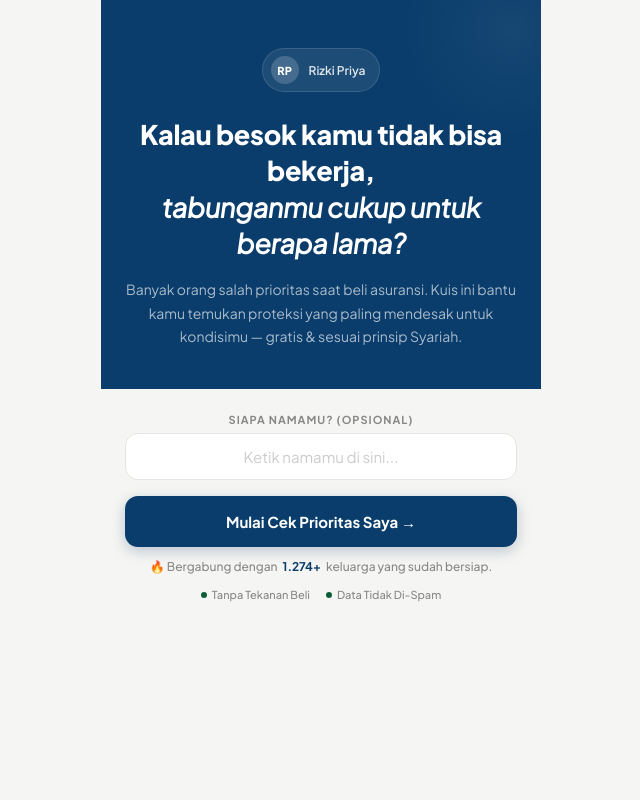
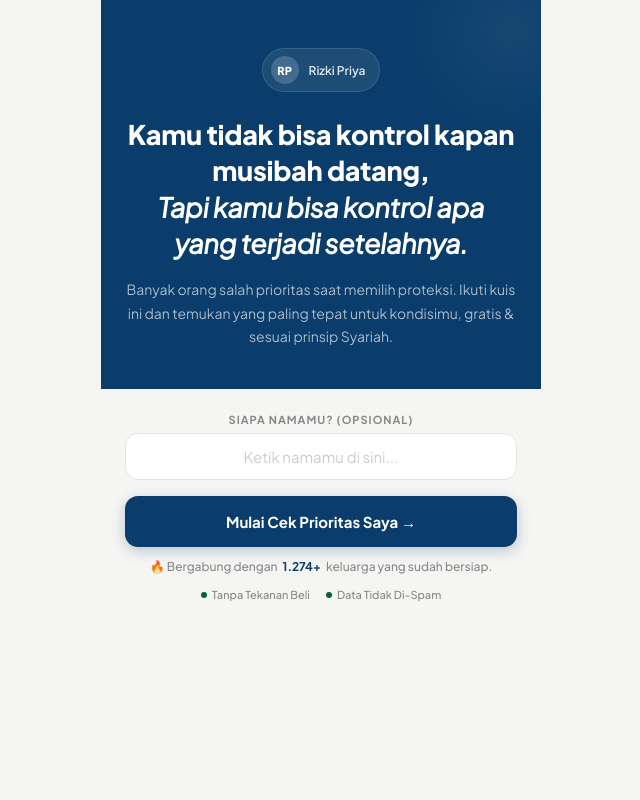
Before and after one commit to rizkipriya/kuis-kebutuhan-proteksi, a plain HTML site: page index.html in a window 1280 px wide. Shown: the whole page, without its empty margins (319-959 px from the left). Drawn offline with Linux system fonts and the light colour scheme.

Commit message:
Update index.html

```diff
--- a/index.html
+++ b/index.html
@@ -394,10 +394,10 @@ body {
       <div class="agent-pill-name" id="av-name-intro">Rizki Priya</div>
     </div>
     <div style="font-size:27px; font-weight:800; line-height:1.35; margin-bottom:16px; letter-spacing:-.3px;">
-      Kalau besok kamu tidak bisa bekerja,<br><em>tabunganmu cukup untuk berapa lama?</em>
+      Kamu tidak bisa kontrol kapan musibah datang,<br><em>Tapi kamu bisa kontrol apa yang terjadi setelahnya.</em>
     </div>
     <div style="font-size:14px; color:rgba(255,255,255,.65); line-height:1.7;">
-      Banyak orang salah prioritas saat beli asuransi. Kuis ini bantu kamu temukan proteksi yang paling mendesak untuk kondisimu — gratis & sesuai prinsip Syariah.
+      Banyak orang salah prioritas saat memilih proteksi. Ikuti kuis ini dan temukan yang paling tepat untuk kondisimu, gratis & sesuai prinsip Syariah.
     </div>
   </div>
 
```
